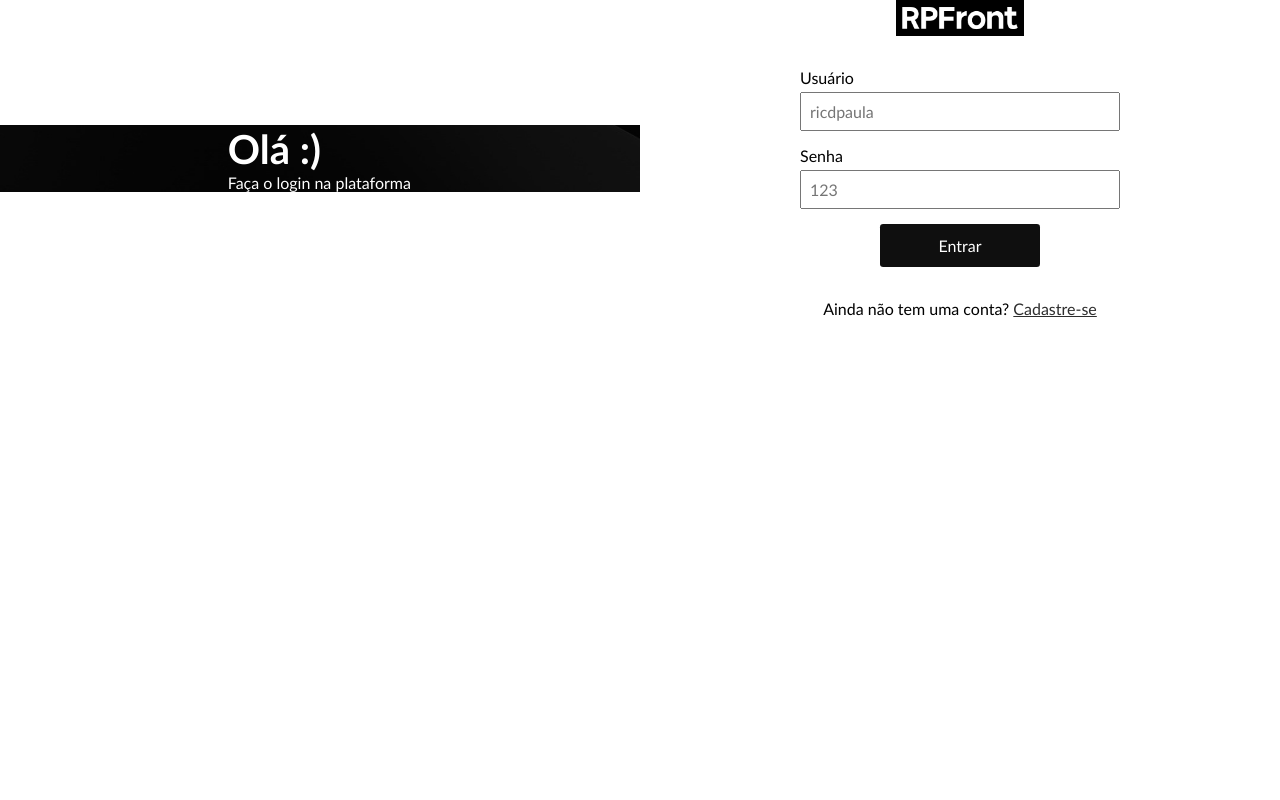
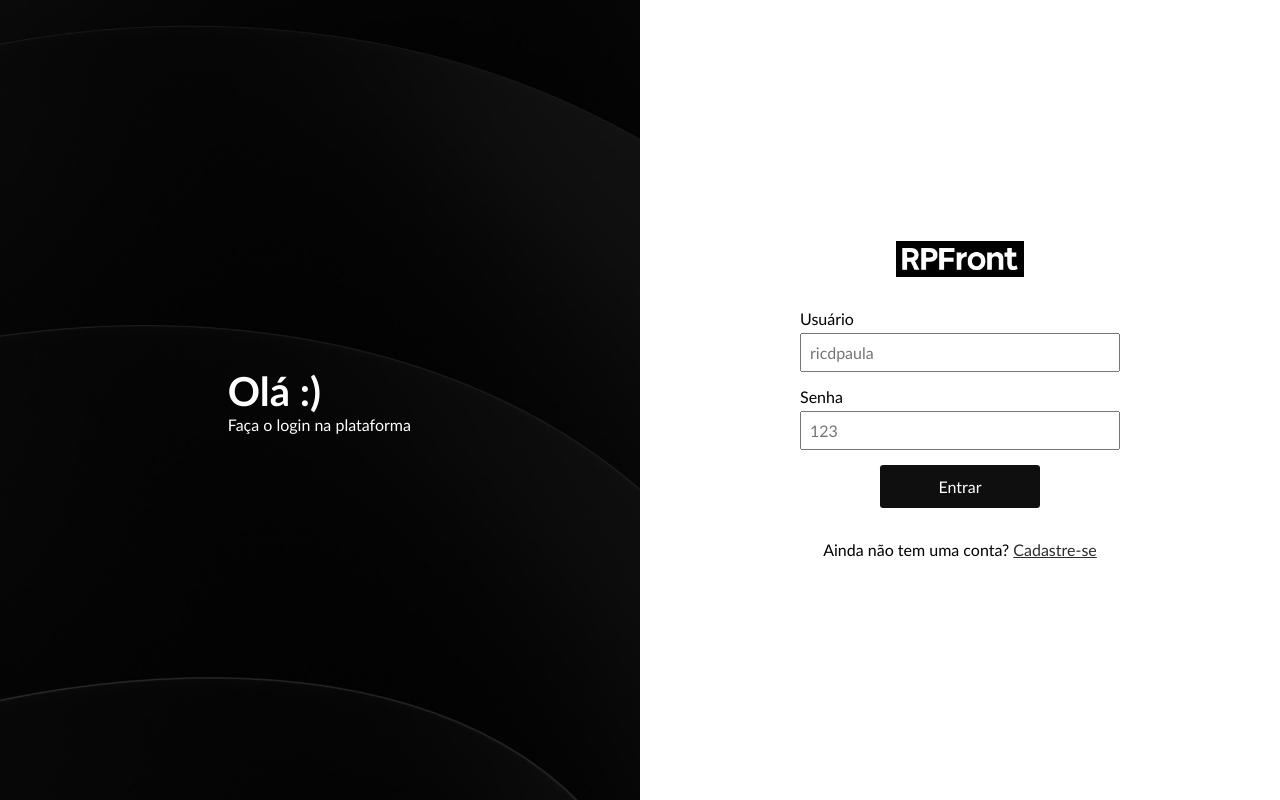
Before and after one commit to ricdpaula/login-register-m1, a plain HTML site: page index.html in a window 1280 px wide. Drawn offline with Linux system fonts and the light colour scheme.

Commit message:
Update style.css

```diff
--- a/css/style.css
+++ b/css/style.css
@@ -17,7 +17,7 @@ main{
     justify-content: center;
     align-items: center;
     flex-direction: column;
-    height: 100%;
+    height: 100vh;
     width: 100%;
 }
 .container-background{
@@ -27,7 +27,7 @@ main{
     background-image: url('../img/background.jpg');
     background-attachment: fixed;
     background-size: cover;
-    height: 100%;
+    height: 100vh;
     width: 100%;
     animation: expandX 1s ease-in forwards;
 
```
